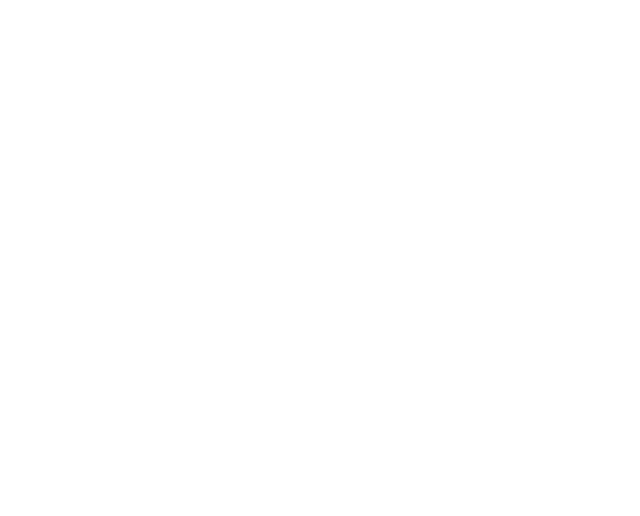
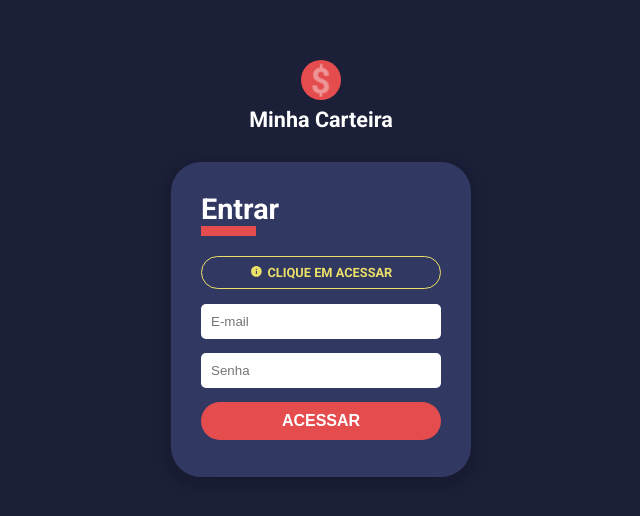
Before and after one commit to elius-w/dashboard-react, a React (Create React App) app: page / in a window 1280 px wide. Before the commit this address had no page. Shown: the part 132-648 px from the top of the page, without its empty margins (319-959 px from the left). Built offline with nearby package versions, Linux system fonts and the light colour scheme.

Commit message:
publish app workflow

```diff
--- a/src/routes/auth.routes.tsx
+++ b/src/routes/auth.routes.tsx
@@ -1,13 +1,18 @@
+
+/* eslint-disable import/no-unresolved */
+
 import React from "react";
 import { Routes, Route } from "react-router-dom"
-import SignIn from "../pages/SignIn";
+import {SignIn} from "../pages/SignIn";
 
 
 const AuthRoutes: React.FC = () =>  (
 
+    <SignIn>
         <Routes>
-            <Route path="/dashboad" element={<SignIn/>} />
+            <Route path="/" element={<SignIn/>} />
         </Routes>
+    </SignIn>
 
  )
 
```
